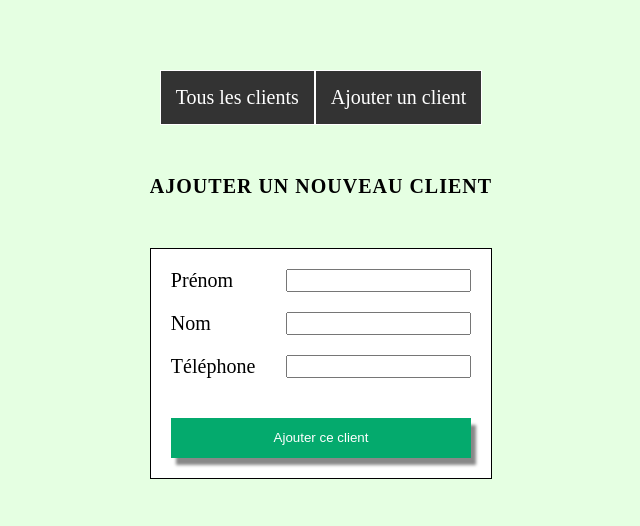
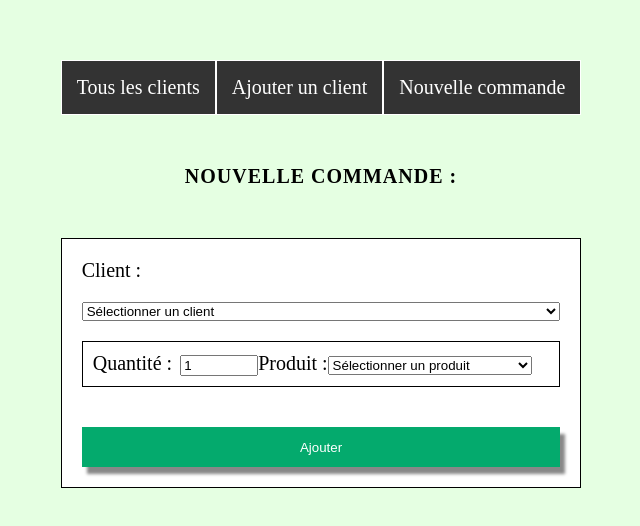
Before and after one commit to NatashaFinkel/LapinBlanc, a React (Vite) app: page / in a window 1280 px wide. Shown: the part 126-652 px from the top of the page, without its empty margins (319-959 px from the left). Built offline with nearby package versions, Linux system fonts and the light colour scheme.

Commit message:
Feature : implémentation de NewOrder.tsx

```diff
--- a/src/components/AppRouter.tsx
+++ b/src/components/AppRouter.tsx
@@ -1,5 +1,6 @@
 import { BrowserRouter as Router, Route, Routes } from "react-router-dom";
 import Header from "./Header.js";
+import NewOrder from "../pages/NewOrder.tsx";
 import CreateClient from "../pages/CreateClient.tsx";
 import ShowClientsList from "../pages/ShowClientsList.tsx";
 
@@ -13,7 +14,8 @@ const AppRouter = () => {
     >
       <Header />
       <Routes>
-        <Route path="/" element={<CreateClient />} />
+        <Route path="/" element={<NewOrder />} />
+          <Route path="/nouvelle-commande" element={<NewOrder />} />
         <Route path="/nouveau-client" element={<CreateClient />} />
         <Route path="/tout-les-clients" element={<ShowClientsList />} />
       </Routes>
--- a/src/components/Header.tsx
+++ b/src/components/Header.tsx
@@ -9,6 +9,9 @@ function Header() {
           <li>
             <a href="/nouveau-client">Ajouter un client</a>
           </li>
+          <li>
+            <a href="/nouvelle-commande">Nouvelle commande</a>
+          </li>
         </ul>
       </nav>
     </header>
--- /dev/null
+++ b/src/pages/NewOrder.tsx
@@ -0,0 +1,120 @@
+import React, { useEffect, useState } from "react";
+import products from "../json/products.json";
+
+type Client = {
+  clientName: string;
+};
+
+type Product = {
+  productName: string;
+};
+
+type Order = {
+  Name: Client;
+  productName: Product;
+  quantity: number;
+};
+
+const getClientsList = (): Client[] => {
+  const data = localStorage.getItem("clientsList");
+  return data ? JSON.parse(data) : [];
+};
+
+const getOrdersList = (): Order[] => {
+  const data = localStorage.getItem("ordersList");
+  return data ? JSON.parse(data) : [];
+};
+
+const setOrdersList = (list: Order[]) => {
+  localStorage.setItem("ordersList", JSON.stringify(list));
+};
+
+const NewOrder: React.FC = () => {
+  const [clients, setClients] = useState<Client[]>([]);
+  const [selectedClient, setSelectedClient] = useState<string>("");
+  const [selectedProduct, setSelectedProduct] = useState<string>("");
+  const [quantity, setQuantity] = useState<number>(1);
+
+  useEffect(() => {
+    setClients(getClientsList());
+  }, []);
+
+  const handleSubmitNewOrder = (e: React.FormEvent) => {
+    e.preventDefault();
+
+    const clientObj = clients.find((c) => c.clientName === selectedClient);
+    if (!clientObj) return;
+    console.log(clientObj);
+
+    const productObj = products.find((c) => c.productName === selectedProduct);
+    if (!productObj) return;
+
+    const newOrder: Order = {
+      Name: clientObj,
+      productName: productObj,
+      quantity: quantity,
+    };
+
+    const updatedList = [...getOrdersList(), newOrder];
+    setOrdersList(updatedList);
+  };
+
+  return (
+    <section>
+      <h1>Nouvelle commande : </h1>
+      <div>
+        <form onSubmit={handleSubmitNewOrder}>
+          <label htmlFor="client">Client :</label>
+          <select
+            id="client"
+            name="client"
+            required
+            value={selectedClient}
+            onChange={(e) => setSelectedClient(e.target.value)}
+          >
+            <option value="">Sélectionner un client</option>
+            {clients.map((client, idx) => (
+              <option key={idx} value={client.clientName}>
+                {client.clientName}
+              </option>
+            ))}
+          </select>
+          <span className="product-span">
+            <label htmlFor="product-quantity" style={{ marginTop: "1rem" }}>
+              Quantité :
+            </label>
+            <input
+              id="product-quantity"
+              type="number"
+              min={1}
+              value={quantity}
+              onChange={(e) => setQuantity(Math.max(1, Number(e.target.value)))}
+              style={{ marginLeft: "0.5rem", width: "70px" }}
+            />
+
+            <label htmlFor="product">Produit :</label>
+            <select
+              id="product"
+              name="product"
+              required
+              value={selectedProduct}
+              onChange={(e) => setSelectedProduct(e.target.value)}
+            >
+              <option value="">Sélectionner un produit</option>
+              {products.map((product, idx) => (
+                <option key={`product-${idx}`} value={product.productName}>
+                  {product.productName}
+                </option>
+              ))}
+            </select>
+          </span>
+          <button type="submit" className="btn">
+            Ajouter
+          </button>
+        </form>
+      </div>
+    </section>
+  );
+};
+
+export default NewOrder;
--- a/src/style/App.css
+++ b/src/style/App.css
@@ -105,3 +105,8 @@ form {
 .card p {
   margin: 10px 0px;
 }
+
+.product-span {
+  border: solid 1px black;
+  padding: 10px;
+}
```
